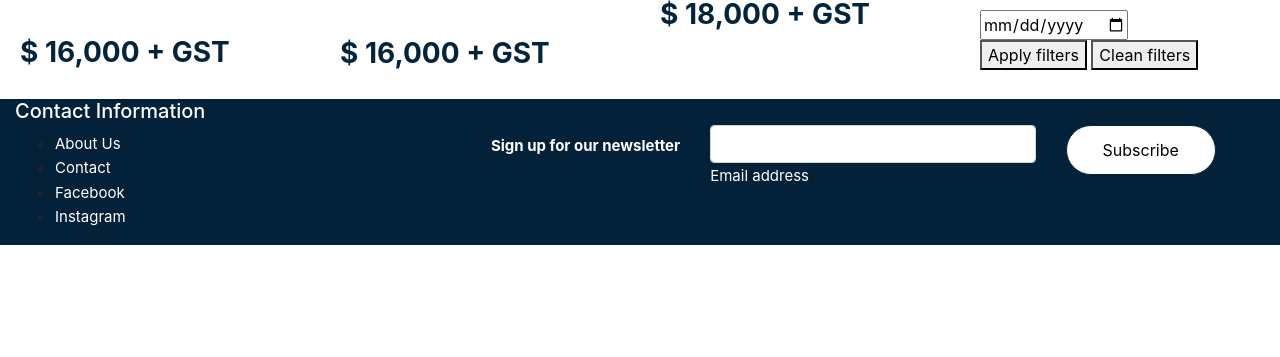
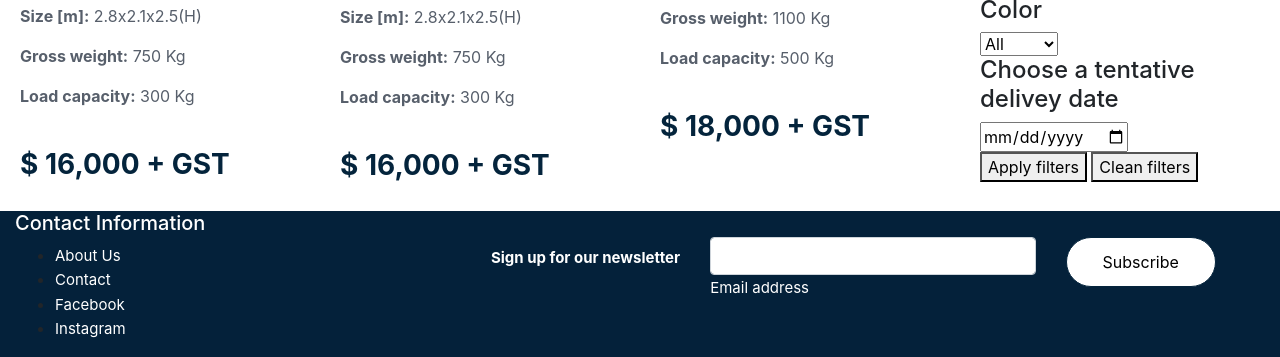
Before and after one commit to castillomarcosn/nz_food_trailers-castillo-marcos, a website: page pages/products.html in a window 1280 px wide. Shown: the part 638-995 px from the top of the page. Before the commit the page ends 883 px from the top, so only its background shows below. Drawn offline with nearby package versions, Linux system fonts and the light colour scheme.

Commit message:
agregando padding a product page

```diff
--- a/pages/products.html
+++ b/pages/products.html
@@ -12,7 +12,7 @@
 
 
     <!-- Bootstrap core CSS -->
-<link href="../assets/dist/css/bootstrap.min.css" rel="stylesheet">
+    <link href="../assets/dist/css/bootstrap.min.css" rel="stylesheet">
 
     <!--Add Animate-->
     <link rel="stylesheet" href="../assets/dist/css/animate.css">
@@ -56,7 +56,7 @@
       </nav>
     </header>
 
-  <div class="container-fluid">
+  <div class="container-fluid products_padding-top">
      <div class="row">
          <div class="col-xl-3 col-xs-12 productBox">
             <!--product-->
--- a/scss/_productsBox.scss
+++ b/scss/_productsBox.scss
@@ -8,3 +8,9 @@
     justify-content: center;
     overflow: hidden;
 }
+
+.products{
+    &_padding-top{
+        padding-top: 7rem;
+    }
+}
```
Also changed, not shown: pages/service.html (+0 -2 lines), css/style.css.
